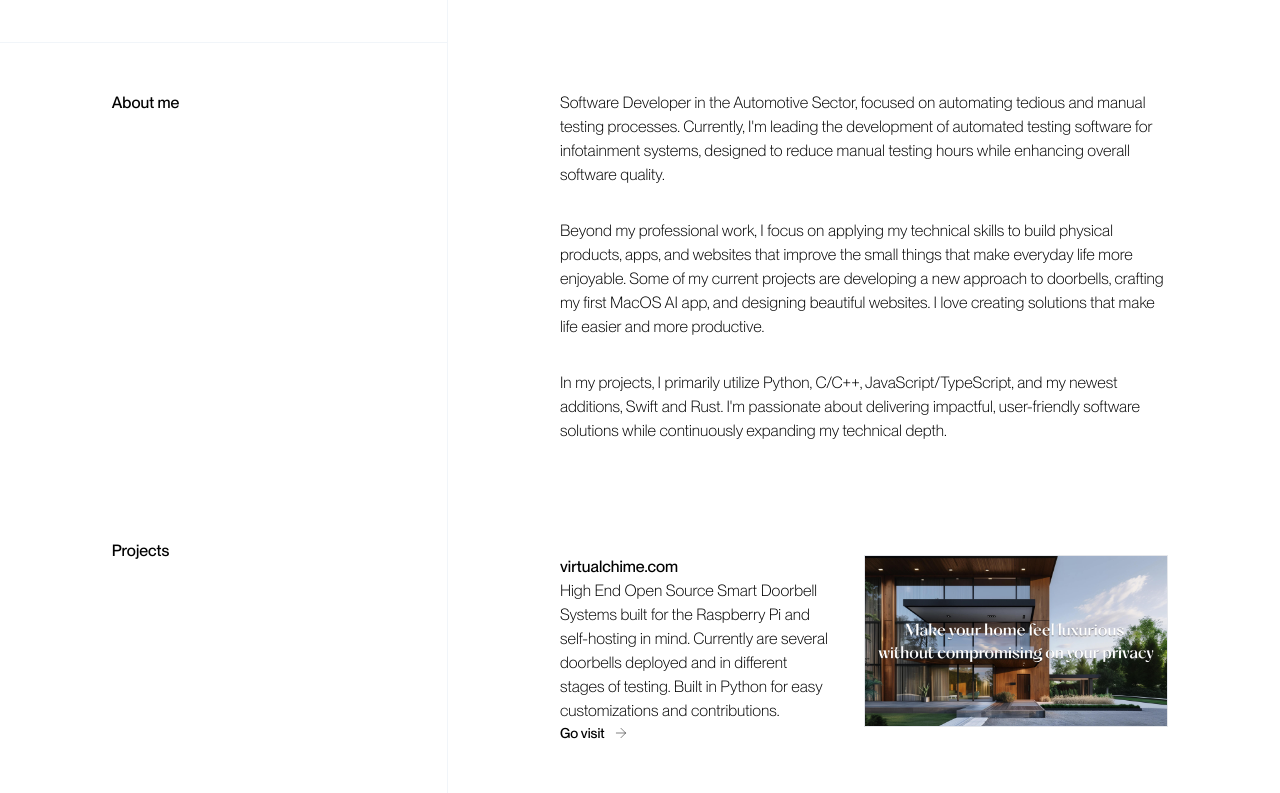
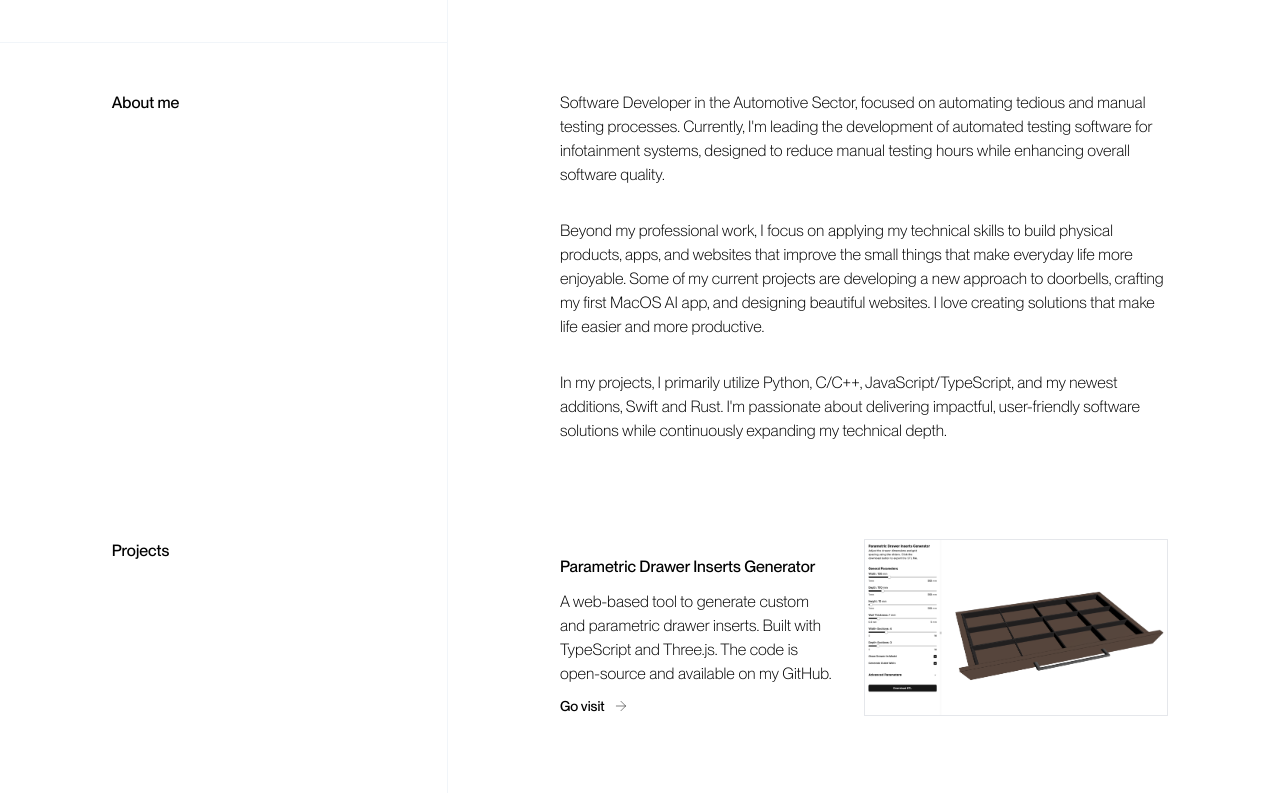
Before and after one commit to exddc/personal-site, an Astro site: page / in a window 1280 px wide. Shown: the part 101-894 px from the top of the page. Built offline with nearby package versions, Linux system fonts and the light colour scheme; Astro itself is replaced by a stand-in of ours.

Commit message:
added new project

```diff
--- a/src/pages/index.astro
+++ b/src/pages/index.astro
@@ -52,6 +52,12 @@ import Card from '../components/Card.astro';
             id="projects-content"
             class="w-[65%] px-6 md:px-12 lg:px-28 grid grid-cols-1 gap-14 lg:gap-20 items-start justify-center pt-12 pb-12"
         >
+            <Card
+                title="Parametric Drawer Inserts Generator"
+                body="A web-based tool to generate custom and parametric drawer inserts. Built with TypeScript and Three.js. The code is open-source and available on my GitHub."
+                image="/images/parametric-drawer-generator.png"
+                href="https://file-editor.timoweiss.me"
+            />
             <Card
                 title="virtualchime.com"
                 body="High End Open Source Smart Doorbell Systems built for the Raspberry Pi and self-hosting in mind. Currently are several doorbells deployed and in different stages of testing. Built in Python for easy customizations and contributions."
```
Also changed, not shown: public/images/parametric-drawer-generator.png (added).
